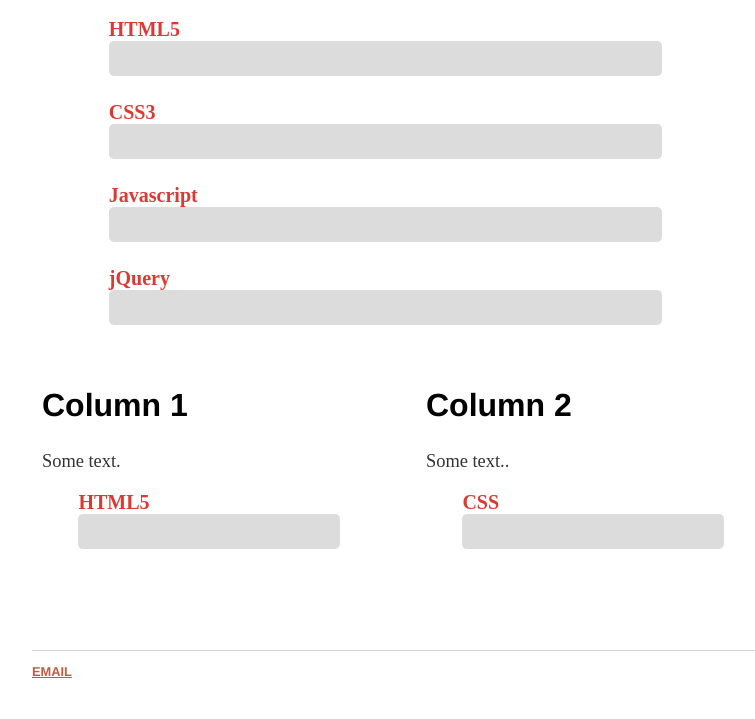
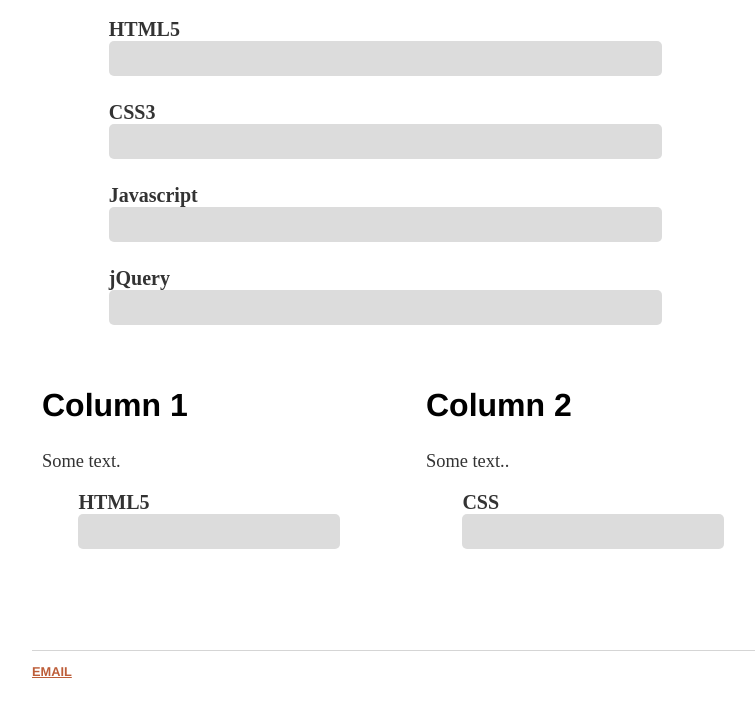
Before and after one commit to rsourki/rsourki.github.io, a Jekyll site: the page built from cv/index.html, in a window 1280 px wide. Shown: the part 680-1399 px from the top of the page, without its empty margins (224-979 px from the left). Built offline with Jekyll 4.4.1, drawn with Linux system fonts in a browser that asks for light colours.

Commit message:
Update main.css

```diff
--- a/css/main.css
+++ b/css/main.css
@@ -208,7 +208,7 @@
 .titlebar {
   font-weight: bold;
   font-size: 20px;
-  color: #db3a34;
+  color: #333;
 }
 
 .bar {
```
